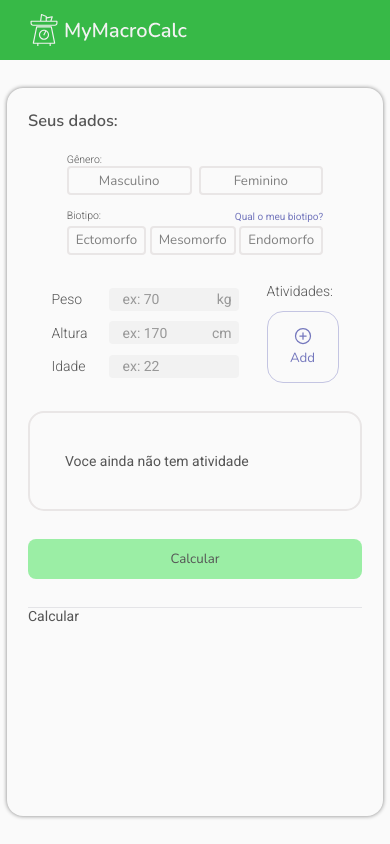
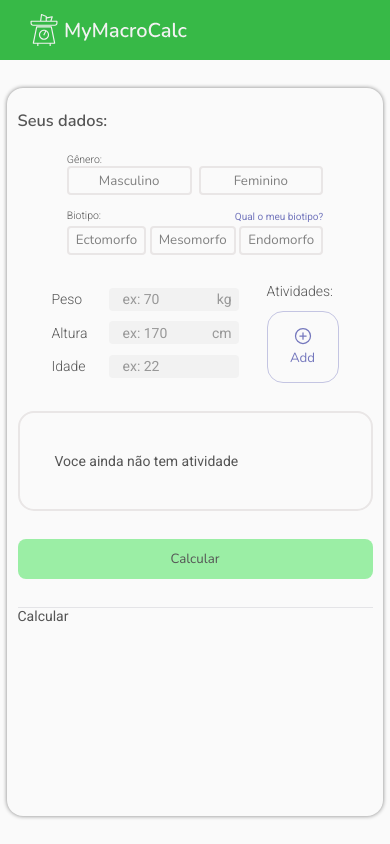
Before and after one commit to rodolfomariano/My-Macro-Calc, a React (Vite) app: page / in a window 390 px wide. Built offline with nearby package versions, Linux system fonts and the light colour scheme.

Commit message:
add media query

```diff
--- a/src/App.module.scss
+++ b/src/App.module.scss
@@ -634,6 +634,10 @@
 
   @media (max-width: 720px) {
     padding: 0 0.5rem;
+
+    .mainContent {
+      padding: 1.5rem 0.75rem;
+    }
   }
 
 }
```
